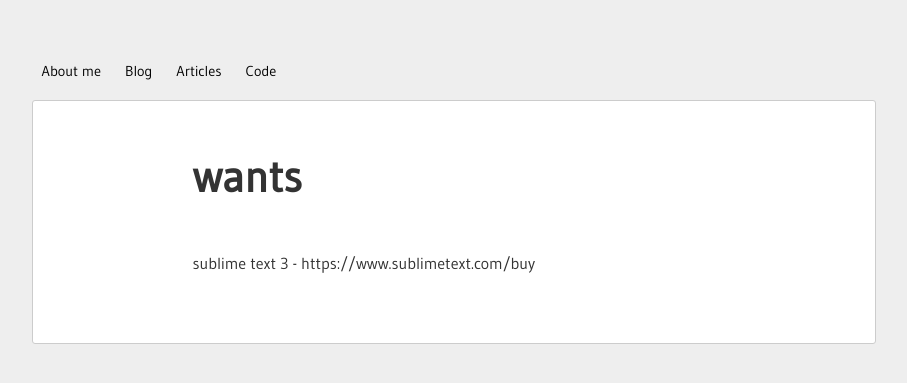
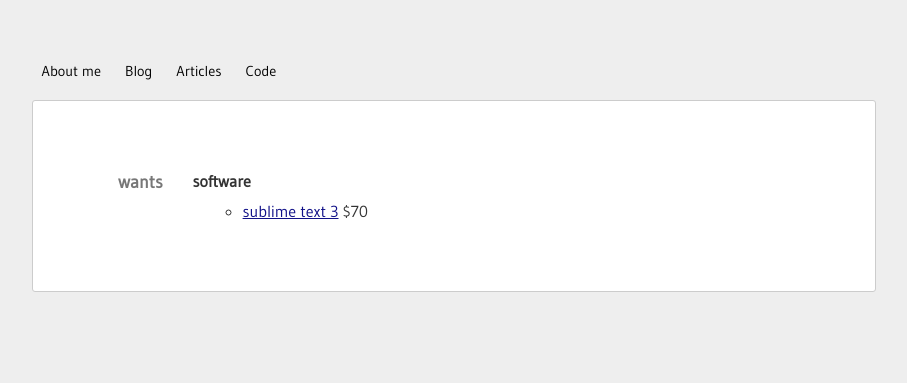
Before and after one commit to andsve/andsve.github.io, a Jekyll site: the page built from want.md, in a window 1280 px wide. Shown: the top 383 px of the page, without its empty margins (186-1093 px from the left). Built offline with Jekyll 4.4.1, drawn with Linux system fonts in a browser that asks for light colours; Markdown is read by kramdown in place of the engine named in the settings.

Commit message:
Update want.md

```diff
--- a/want.md
+++ b/want.md
@@ -3,5 +3,6 @@ layout: default
 title: wants
 curr: want
 ---
-# wants
-* sublime text 3 - https://www.sublimetext.com/buy
+* ### wants ###
+  * **software**
+    * [sublime text 3](https://www.sublimetext.com/buy) $70
```
